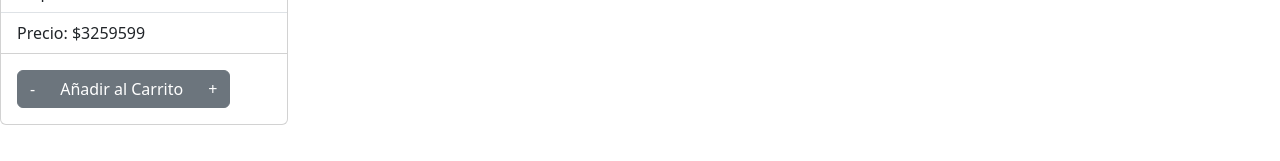
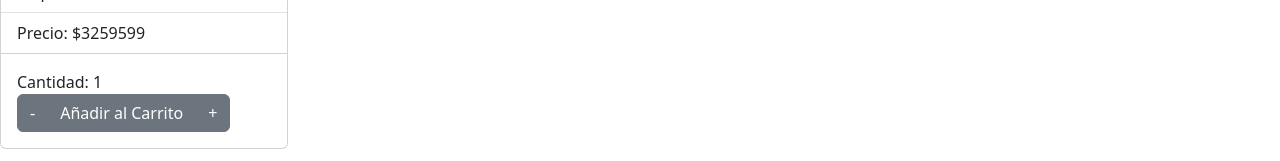
Before and after one commit to Nath-Maya/E-commerce-react, a React (Create React App) app in the folder proyecto_ecommerce/: page /item/1 in a window 1280 px wide. Shown: the part 636-797 px from the top of the page. Built offline with nearby package versions, Linux system fonts and the light colour scheme.

Commit message:
Contador en los detalles

```diff
--- a/proyecto_ecommerce/src/componentes/ItemCount/ItemCount.jsx
+++ b/proyecto_ecommerce/src/componentes/ItemCount/ItemCount.jsx
@@ -1,6 +1,7 @@
 import { useState } from 'react'
 import Button from 'react-bootstrap/Button';
 import ButtonGroup from 'react-bootstrap/ButtonGroup';
+import ListGroup from 'react-bootstrap/ListGroup';
 
 //Estado donde se almacenara la cantidad del contador
 const ItemCount = ({stock, initial, onAdd}) => {
@@ -29,12 +30,15 @@ const ItemCount = ({stock, initial, onAdd}) => {
    //! Elemento que se retornara
 
    return (
-
+   <div>
+   <ListGroup.Item>Cantidad: {quantity}</ListGroup.Item>
    <ButtonGroup aria-label="Basic example">
       <Button variant="secondary" onClick={decrement}> - </Button>
       <Button variant="secondary" onClick={addCar} disabled={!stock}>Añadir al Carrito</Button>
       <Button variant="secondary" onClick={increment}> + </Button>
     </ButtonGroup>
+   </div>
+
    );
 
 };
```
